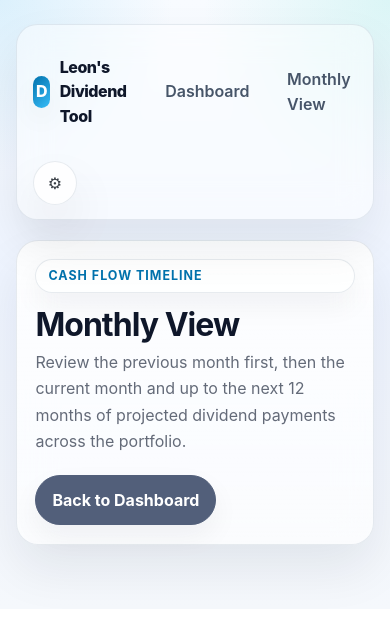
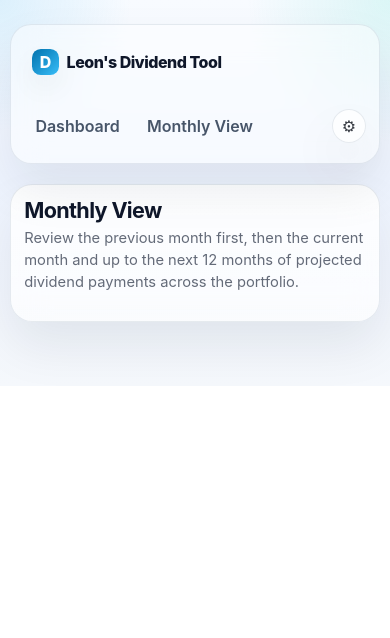
Before and after one commit to leonstaubach/DividendEstimator, a Python web app: template divvydiary_app/templates/monthly.html in a window 390 px wide. Shown: the top 638 px of the page. Run offline with Jinja, Linux system fonts and the light colour scheme; the template is opened without the code that fills it, so the values that code supplies are empty; some libraries are stand-ins or nearby versions.

Commit message:
Slim and responsive UI layout pass
Tighten the topbar, hero banners, and monthly view cards so they consume
less space on desktop and lay out cleanly across mobile breakpoints.
Convert the topbar and hero from wrapping flex to grid columns, drop the
redundant page kickers and the monthly Back to Dashboard link, and add
480/640/768px breakpoints so widgets collapse predictably instead of
stretching into long left-aligned strips.

Co-Authored-By: Claude Opus 4.6 <noreply@anthropic.com>

```diff
--- a/divvydiary_app/templates/base.html
+++ b/divvydiary_app/templates/base.html
@@ -156,12 +156,12 @@
             display: inline-flex;
             align-items: center;
             gap: 0.45rem;
-            padding: 0.4rem 0.75rem;
+            padding: 0.25rem 0.6rem;
             border: 1px solid var(--app-border);
             border-radius: 999px;
             background: var(--app-panel);
             color: var(--pico-primary);
-            font-size: 0.78rem;
+            font-size: 0.7rem;
             font-weight: 700;
             letter-spacing: 0.08em;
             text-transform: uppercase;
@@ -169,12 +169,12 @@
         }
 
         .hero {
-            display: flex;
-            flex-wrap: wrap;
-            align-items: flex-end;
-            justify-content: space-between;
-            gap: 1.25rem;
-            padding: 1.4rem 1.5rem;
+            display: grid;
+            grid-template-columns: minmax(0, 1fr) auto;
+            align-items: center;
+            column-gap: 1.25rem;
+            row-gap: 0.9rem;
+            padding: 1rem 1.2rem;
             margin-bottom: 0;
             border: 1px solid var(--app-border);
             border-radius: calc(var(--pico-border-radius) * 1.2);
@@ -184,20 +184,29 @@
         }
 
         .hero h1 {
-            margin-bottom: 0.4rem;
+            margin-bottom: 0.2rem;
+            font-size: clamp(1.35rem, 2.2vw, 1.75rem);
+            line-height: 1.2;
         }
 
         .hero p {
             margin-bottom: 0;
-            max-width: 46rem;
-            font-size: 1rem;
-            line-height: 1.65;
+            max-width: 34rem;
+            font-size: 0.92rem;
+            line-height: 1.5;
             color: var(--pico-muted-color);
         }
 
         .hero-copy {
             display: grid;
-            gap: 0.85rem;
+            gap: 0.5rem;
+            min-width: 0;
+        }
+
+        .hero-actions [role="button"],
+        .hero-actions button {
+            padding: 0.45rem 0.85rem;
+            font-size: 0.85rem;
         }
 
         .hero-actions {
@@ -208,7 +217,7 @@
         }
 
         .hero-actions-right {
-            margin-left: auto;
+            justify-self: end;
             align-items: flex-end;
             justify-content: flex-start;
         }
@@ -1024,11 +1038,11 @@
             position: sticky;
             top: 0.85rem;
             z-index: 20;
-            display: flex;
-            align-items: center;
-            justify-content: space-between;
-            gap: 1rem;
-            padding: 0.85rem 1rem;
+            display: grid;
+            grid-template-columns: auto minmax(0, 1fr) auto;
+            align-items: center;
+            column-gap: 0.85rem;
+            padding: 0.5rem 0.85rem;
             margin-bottom: 1.25rem;
             border: 1px solid var(--app-border);
             border-radius: calc(var(--pico-border-radius) * 1.15);
@@ -1039,18 +1053,24 @@
 
         .topbar nav.page-tabs {
             margin-bottom: 0;
-            flex: 1;
+            display: contents;
         }
 
         nav.page-tabs ul {
-            gap: 0.55rem;
-            align-items: center;
+            gap: 0.3rem;
+            align-items: center;
+            margin: 0;
+            padding: 0;
+        }
+
+        .topbar nav.page-tabs ul:nth-of-type(2) {
+            justify-self: start;
         }
 
         .brand-mark {
             display: inline-flex;
             align-items: center;
-            gap: 0.6rem;
+            gap: 0.5rem;
             color: var(--app-heading);
             font-weight: 800;
             letter-spacing: -0.03em;
@@ -1060,9 +1080,9 @@
             display: inline-flex;
             align-items: center;
             justify-content: center;
-            width: 2rem;
-            height: 2rem;
-            border-radius: 0.7rem;
+            width: 1.65rem;
+            height: 1.65rem;
+            border-radius: 0.55rem;
             background: linear-gradient(135deg, var(--pico-primary) 0%, #38bdf8 100%);
             color: var(--pico-primary-inverse);
             box-shadow: var(--app-shadow-soft);
@@ -1089,8 +1109,8 @@
             display: inline-flex;
             align-items: center;
             justify-content: center;
-            width: 2.75rem;
-            height: 2.75rem;
+            width: 2.1rem;
+            height: 2.1rem;
             border: 1px solid var(--app-border);
             border-radius: 999px;
             background: var(--app-surface);
@@ -1556,7 +1576,7 @@
         }
 
         nav.page-tabs a {
-            padding: 0.55rem 0.9rem;
+            padding: 0.4rem 0.7rem;
             border-radius: 999px;
             color: var(--app-subtle);
             font-weight: 600;
@@ -1739,17 +1759,8 @@
         }
 
         @media (max-width: 960px) {
-            .topbar {
-                flex-direction: column;
-                align-items: stretch;
-            }
-
             .hero {
                 padding: 1.15rem;
-            }
-
-            .hero-actions-right {
-                margin-left: 0;
             }
 
             .summary-grid,
@@ -1770,9 +1781,94 @@
             }
         }
 
-        @media (max-width: 700px) {
+        @media (max-width: 768px) {
+            .security-forecast-ladder {
+                grid-template-columns: 1fr;
+            }
+
+            .month-grid {
+                max-width: 100%;
+            }
+
+            .hero {
+                grid-template-columns: 1fr;
+            }
+
+            .hero-actions-right {
+                justify-self: stretch;
+                align-items: stretch;
+            }
+
+            .hero-actions-right .date-toggle-group {
+                align-items: flex-start;
+            }
+        }
+
+        @media (max-width: 640px) {
+            .topbar {
+                grid-template-columns: minmax(0, 1fr) auto;
+                row-gap: 0.4rem;
+            }
+
+            .topbar nav.page-tabs ul:first-of-type {
+                grid-column: 1 / -1;
+            }
+
+            .topbar nav.page-tabs ul:nth-of-type(2) {
+                grid-column: 1;
+                justify-self: start;
+            }
+
             .security-kpi-strip {
                 grid-template-columns: 1fr;
+            }
+
+            .payment-card-summary-top {
+                grid-template-columns: 1fr;
+                gap: 0.5rem;
+            }
+
+            .payment-card-summary-top .dividend-card-title {
+                grid-column: 1;
+                text-align: left;
+            }
+
+            .payment-card-accessory-right {
+                justify-content: flex-start;
+            }
+
+            .hero {
+                padding: 0.9rem 1rem;
+            }
+
+            .section-card > header,
+            .section-header {
+                padding: 1rem 1rem 0.8rem;
+            }
+
+            .section-body {
+                padding: 0 1rem 1rem;
+            }
+        }
+
+        @media (max-width: 480px) {
+            .hero {
+                padding: 0.85rem 0.85rem;
+            }
+
+            .hero-metric {
+                min-width: 100%;
+            }
+
+            .summary-grid,
+            .month-grid,
+            .section-shell {
+                gap: 0.8rem;
+            }
+
+            main.container {
+                padding-left: 0.6rem;
+                padding-right: 0.6rem;
             }
         }
     </style>
--- a/divvydiary_app/templates/dashboard.html
+++ b/divvydiary_app/templates/dashboard.html
@@ -4,7 +4,6 @@
 <div class="page-shell">
     <section class="hero">
         <div class="hero-copy">
-            <span class="page-kicker">Portfolio Overview</span>
             <div class="section-copy">
                 <h1>Portfolio Dashboard</h1>
                 <p>Track allocation, review holdings, and jump into dividend forecasting details without losing the high-level picture.</p>
--- a/divvydiary_app/templates/forecast_explanation.html
+++ b/divvydiary_app/templates/forecast_explanation.html
@@ -4,7 +4,6 @@
 <div class="page-shell">
     <section class="hero">
         <div class="hero-copy">
-            <span class="page-kicker">Forecast Reasoning</span>
             <div>
                 <h1>Forecast Explanation</h1>
                 <p>Understand why this dividend was forecasted, which historical events were considered, and how the predicted amount was calculated.</p>
--- a/divvydiary_app/templates/monthly.html
+++ b/divvydiary_app/templates/monthly.html
@@ -4,7 +4,6 @@
 <div class="page-shell">
     <section class="hero">
         <div class="hero-copy">
-            <span class="page-kicker">Cash Flow Timeline</span>
             <div class="section-copy">
                 <h1>Monthly View</h1>
                 <p>Review the previous month first, then the current month and up to the next 12 months of projected dividend payments across the portfolio.</p>
@@ -26,7 +25,6 @@
                     </div>
                 </div>
             {% endif %}
-            <a href="/" role="button" class="secondary">Back to Dashboard</a>
         </div>
     </section>
 
--- a/divvydiary_app/templates/security_detail.html
+++ b/divvydiary_app/templates/security_detail.html
@@ -18,7 +18,6 @@
 <div class="page-shell">
     <section class="hero security-page-hero">
         <div class="hero-copy">
-            <span class="page-kicker">Security Insight</span>
             <div class="section-copy">
                 <h1>{{ security.name if security else "Security Details" }}</h1>
             </div>
```
Also changed, not shown: other parts of divvydiary_app/templates/base.html (+14 -9 lines).
